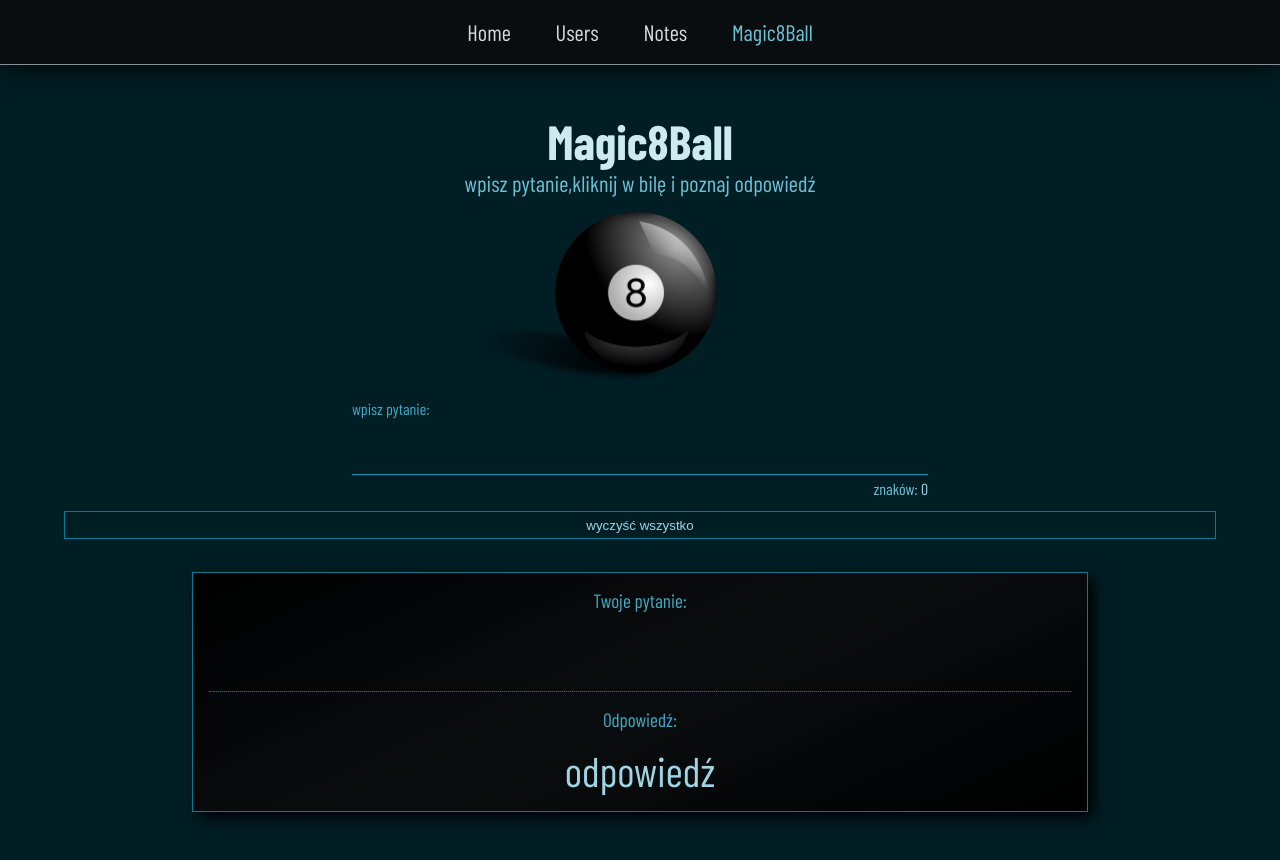
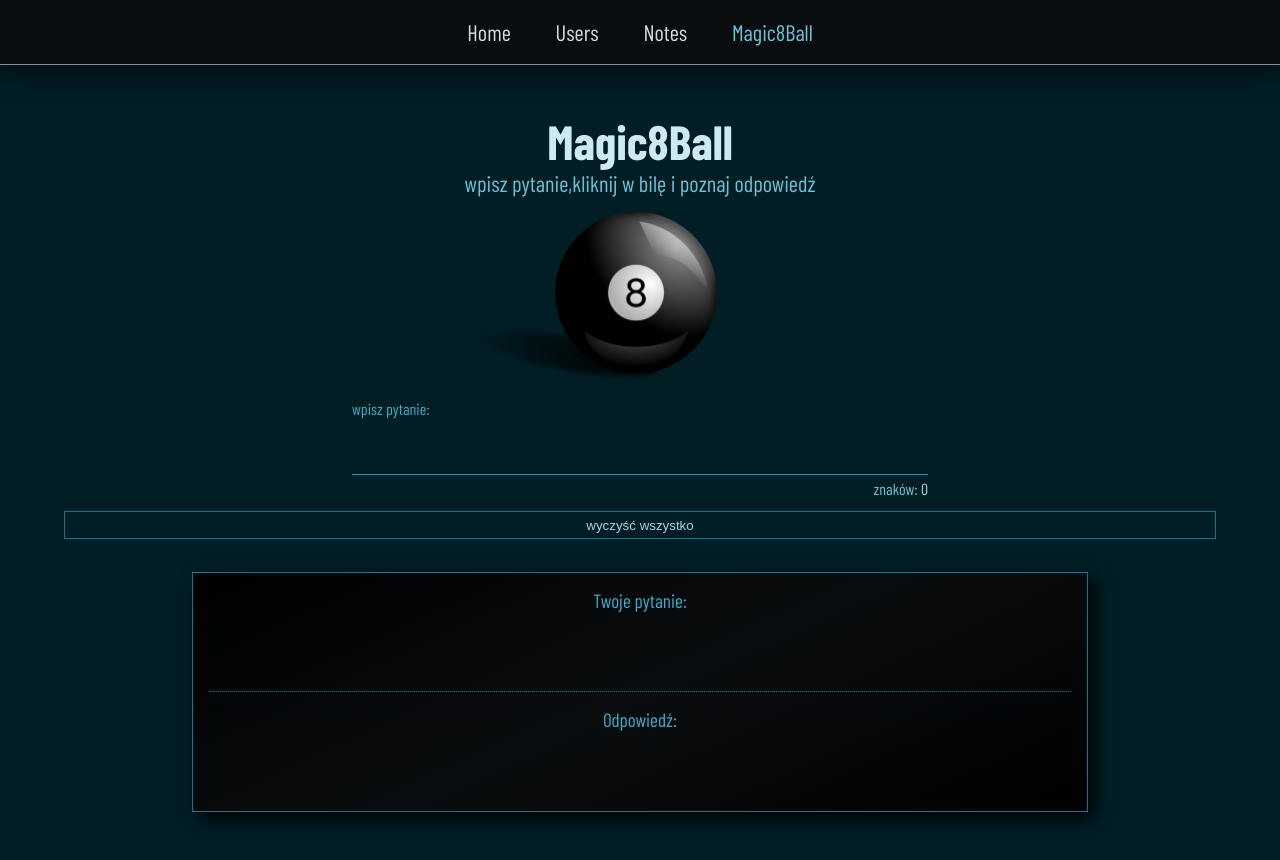
Before and after one commit to Scorpion19702022/SIMPLE_PROJECT_REACT_REDUX, a React (Vite) app: page /Magic8Ball in a window 1280 px wide. Shown: the top 860 px of the page. Built offline with nearby package versions, Linux system fonts and the light colour scheme; a web font is replaced by a local one.

Commit message:
added props

```diff
--- a/src/Components/Magic8Ball/Magic8BallResult.tsx
+++ b/src/Components/Magic8Ball/Magic8BallResult.tsx
@@ -2,9 +2,10 @@ import styles from './Styles/Magic8BallResult.module.css'
 
 interface initialState {
 	viewQuestion: string
+	viewAnswer: string
 }
 
-const Magic8BallResult: React.FC<initialState> = ({ viewQuestion }) => {
+const Magic8BallResult: React.FC<initialState> = ({ viewQuestion, viewAnswer }) => {
 	return (
 		<section className={styles.wrapper}>
 			<div className={styles.box_question}>
@@ -13,7 +14,7 @@ const Magic8BallResult: React.FC<initialState> = ({ viewQuestion }) => {
 			</div>
 			<div className={styles.box_answer}>
 				<h5 className={styles.heading_answer}>Odpowiedź:</h5>
-				<span className={styles.answer}>odpowiedź</span>
+				<span className={styles.answer}>{viewAnswer}</span>
 			</div>
 		</section>
 	)
```
